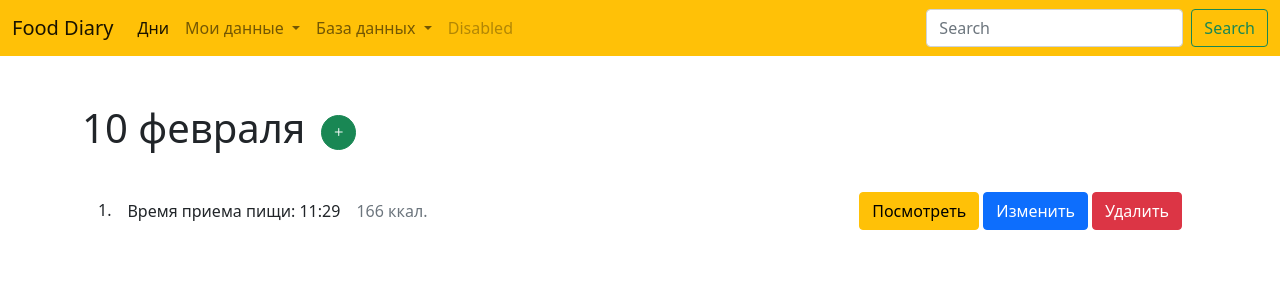
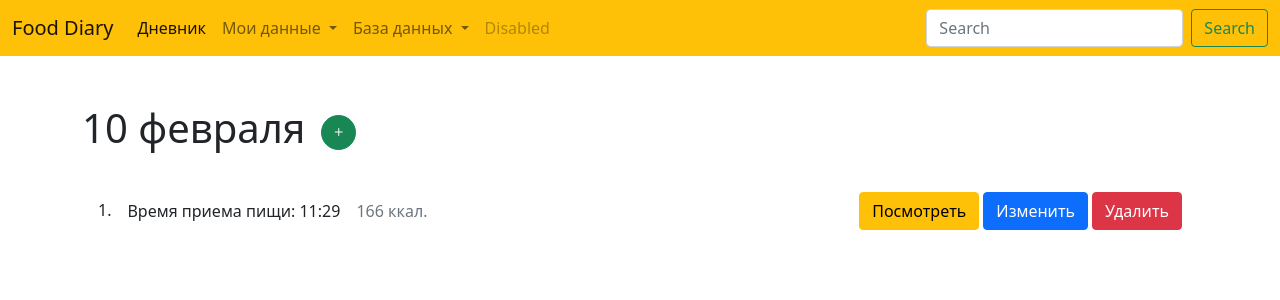
Before and after one commit to IlyaSarychev/fooddiary, a Django app: page /day/9/ in a window 1280 px wide. Shown: the top 300 px of the page. Run offline with Django 4.2, Linux system fonts and the light colour scheme; data comes from the database, SQL or seed files in the repository; some libraries are stand-ins or nearby versions.

Commit message:
изменено название ссылки в шапке

```diff
--- a/fooddiary/diary/templates/includes/header.html
+++ b/fooddiary/diary/templates/includes/header.html
@@ -8,7 +8,7 @@
         <div class="collapse navbar-collapse" id="navbarSupportedContent">
             <ul class="navbar-nav me-auto mb-2 mb-lg-0">
                 <li class="nav-item">
-                    <a class="nav-link active" aria-current="page" href="{% url 'days_list' %}">Дни</a>
+                    <a class="nav-link active" aria-current="page" href="{% url 'days_list' %}">Дневник</a>
                 </li>
                 <li class="nav-item dropdown">
                     <a class="nav-link dropdown-toggle" href="#" id="navbarDropdown" role="button"
```
